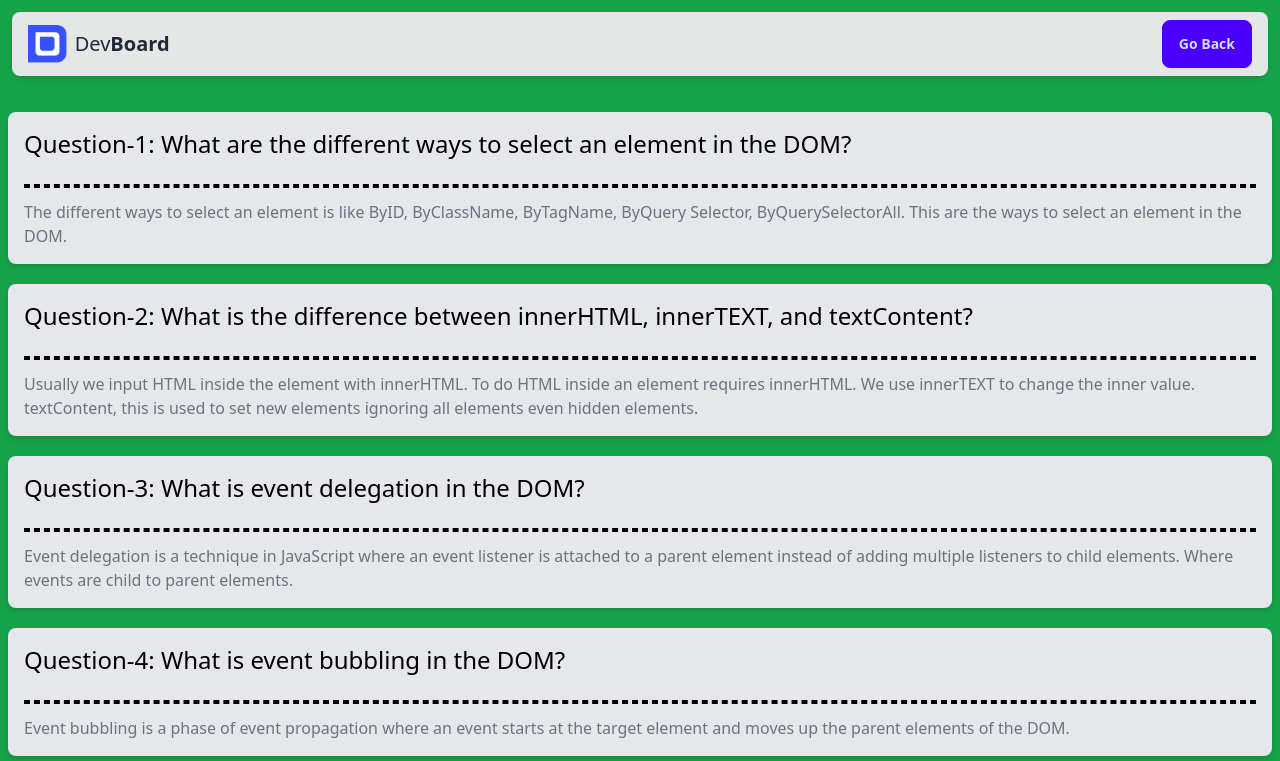
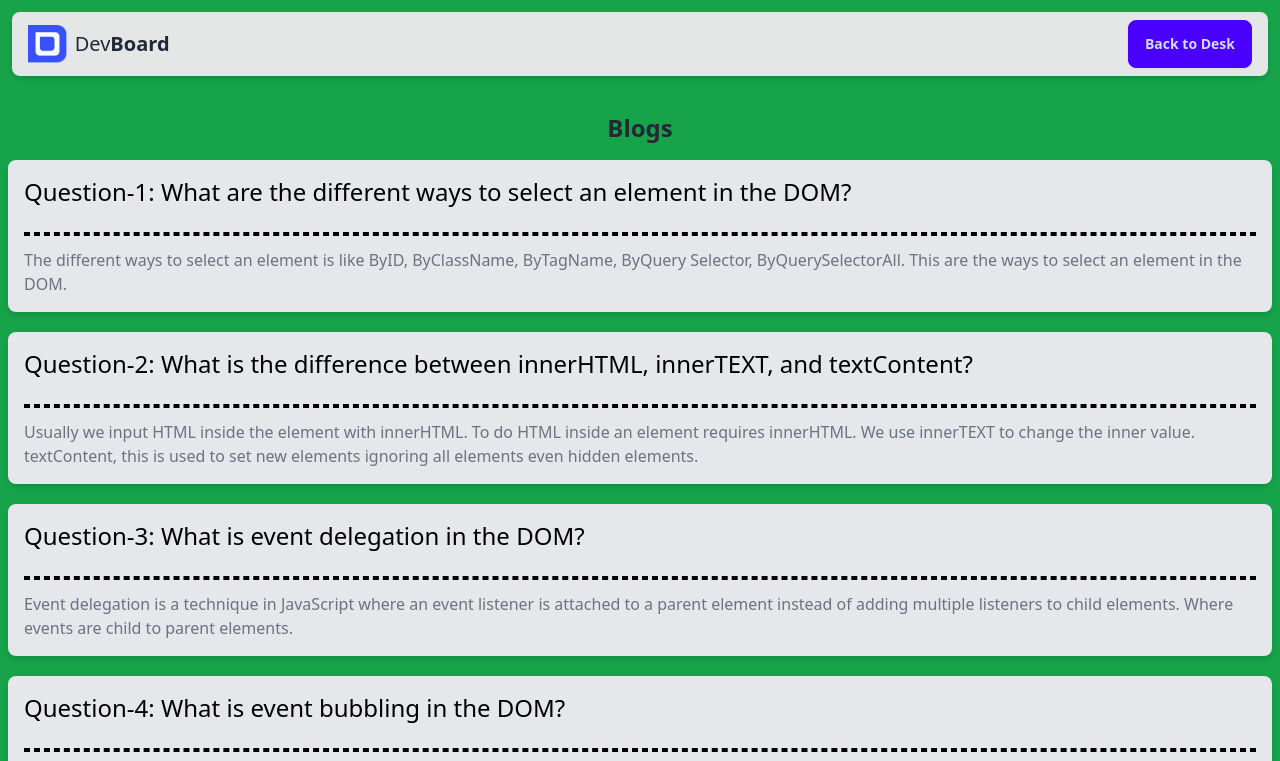
Before and after one commit to nahidkhan31/b-11-assignment-05, a plain HTML site: page index2.html in a window 1280 px wide. Shown: the top 761 px of the page. Drawn offline with nearby package versions, Linux system fonts and the light colour scheme.

Commit message:
code add

```diff
--- a/index2.html
+++ b/index2.html
@@ -16,13 +16,14 @@
                     <h1 class="text-xl">Dev<span class="font-bold">Board</span></h1>
                 </div>
                 <div>
-                <button id="back-btn" class="btn btn-primary">Go Back</button>
+                <button id="back-btn" class="btn btn-primary">Back to Desk</button>
                 </div>
             </div>
         </nav>
     </header>
 
     <main class="mt-4 p-2">
+        <h1 class="text-2xl font-bold text-center mb-4">Blogs</h1>
         <div class="bg-gray-200 shadow-md p-4 rounded-lg">
             <div>
                 <h1 class="text-2xl text-black">Question-1: What are the different ways to select an element in the DOM?</h1>
```
Also changed, not shown: index.html (+1 -1 lines).
